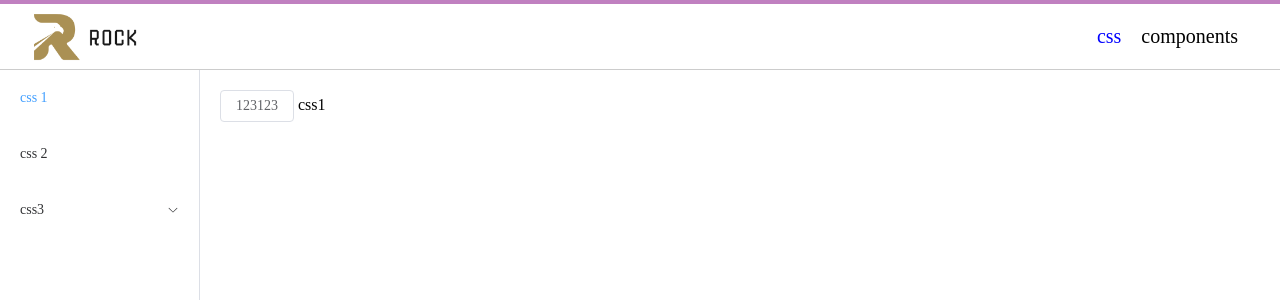
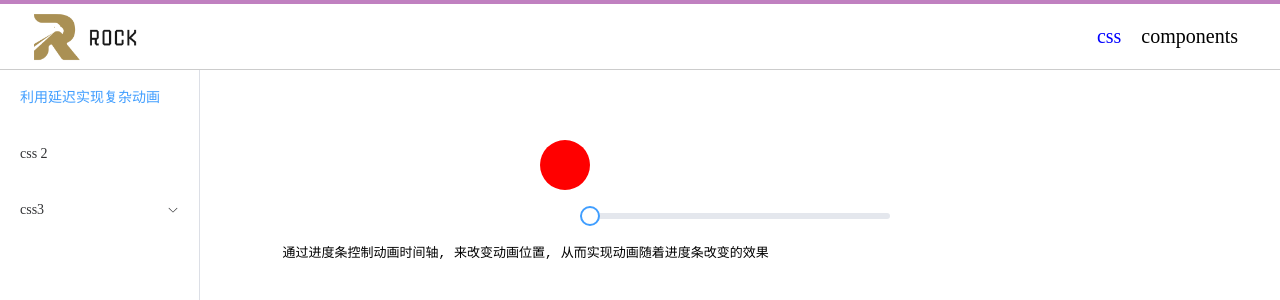
Before and after one commit to RockChang0556/useful-demo, a Vue app: page /css in a window 1280 px wide. Shown: the top 300 px of the page. Built offline with nearby package versions, Linux system fonts and the light colour scheme.

Commit message:
feat: 利用延迟实现复杂动画

```diff
--- a/components.d.ts
+++ b/components.d.ts
@@ -17,6 +17,7 @@ declare module 'vue' {
     ElMain: typeof import('element-plus/es')['ElMain']
     ElMenu: typeof import('element-plus/es')['ElMenu']
     ElMenuItem: typeof import('element-plus/es')['ElMenuItem']
+    ElSlider: typeof import('element-plus/es')['ElSlider']
     ElSubMenu: typeof import('element-plus/es')['ElSubMenu']
     Errpage: typeof import('./src/components/errpage/index.vue')['default']
     Header: typeof import('./src/components/layout/header.vue')['default']
--- a/src/router/route-css.ts
+++ b/src/router/route-css.ts
@@ -1,7 +1,7 @@
 /*
  * @Author: Rock Chang
  * @Date: 2021-08-19 02:35:15
- * @LastEditTime: 2023-10-19 00:20:12
+ * @LastEditTime: 2023-10-24 23:37:17
  * @Description: CSS 相关路由配置文件
  *
  * 	title: 'css 1', // 标题
@@ -14,11 +14,11 @@
 
 export const cssRouteConf = [
 	{
-		title: 'css 1',
-		type: 'view', // 菜单类别 folder-文件夹 view-菜单项
-		routeName: 'css-home',
+		title: '利用延迟实现复杂动画',
+		type: 'view',
+		routeName: 'css-delayAnimation',
 		routePath: '/css',
-		filePath: 'views/css/index.vue',
+		filePath: 'views/css/delayAnimation.vue',
 		icon: 'iconfont icon-tushuguanli',
 	},
 	{
--- /dev/null
+++ b/src/views/css/delayAnimation.vue
@@ -0,0 +1,67 @@
+<template>
+	<div class="cssDelayAnimation">
+		<div class="left">
+			<div class="roll" ref="rollRef"><span></span></div>
+			<el-slider
+				v-model="sliderVal"
+				:min="0"
+				:max="1"
+				:step="0.01"
+				:show-tooltip="false"
+				@input="onChangeSlider"
+			/>
+		</div>
+		<pre>
+	通过进度条控制动画时间轴, 来改变动画位置, 从而实现动画随着进度条改变的效果
+	</pre
+		>
+	</div>
+</template>
+
+<script lang="ts" setup>
+import { ref } from 'vue';
+
+const rollRef = ref<HTMLDivElement>();
+const sliderVal = ref(0);
+const onChangeSlider = (val: number) => {
+	rollRef.value?.style.setProperty('--delay', `-${val}s`);
+};
+</script>
+
+<style lang="less">
+.cssDelayAnimation {
+	--delay: 0s;
+	.left {
+		width: 400px;
+		margin: 0 auto;
+		.roll {
+			height: 100px;
+			display: flex;
+			align-items: end;
+			span {
+				display: inline-block;
+				width: 50px;
+				height: 50px;
+				background-color: red;
+				border-radius: 50%;
+				animation: move 1s var(--delay) linear forwards paused;
+			}
+		}
+		.el-slider {
+			width: 300px;
+			margin: 10px auto;
+		}
+	}
+	@keyframes move {
+		0% {
+			transform: translateX(0) scale(1);
+		}
+		50% {
+			transform: translateX(200px) scale(2);
+		}
+		100% {
+			transform: translateX(400px) scale(1);
+		}
+	}
+}
+</style>
--- a/src/views/css/index.vue
+++ /dev/null
@@ -1,14 +0,0 @@
-<template>
-	<div class="defaults1">
-		<el-button>123123</el-button>
-		css1
-	</div>
-</template>
-
-<script lang="ts" setup></script>
-
-<style lang="less">
-.defaults1 {
-	height: 3000px;
-}
-</style>
```
